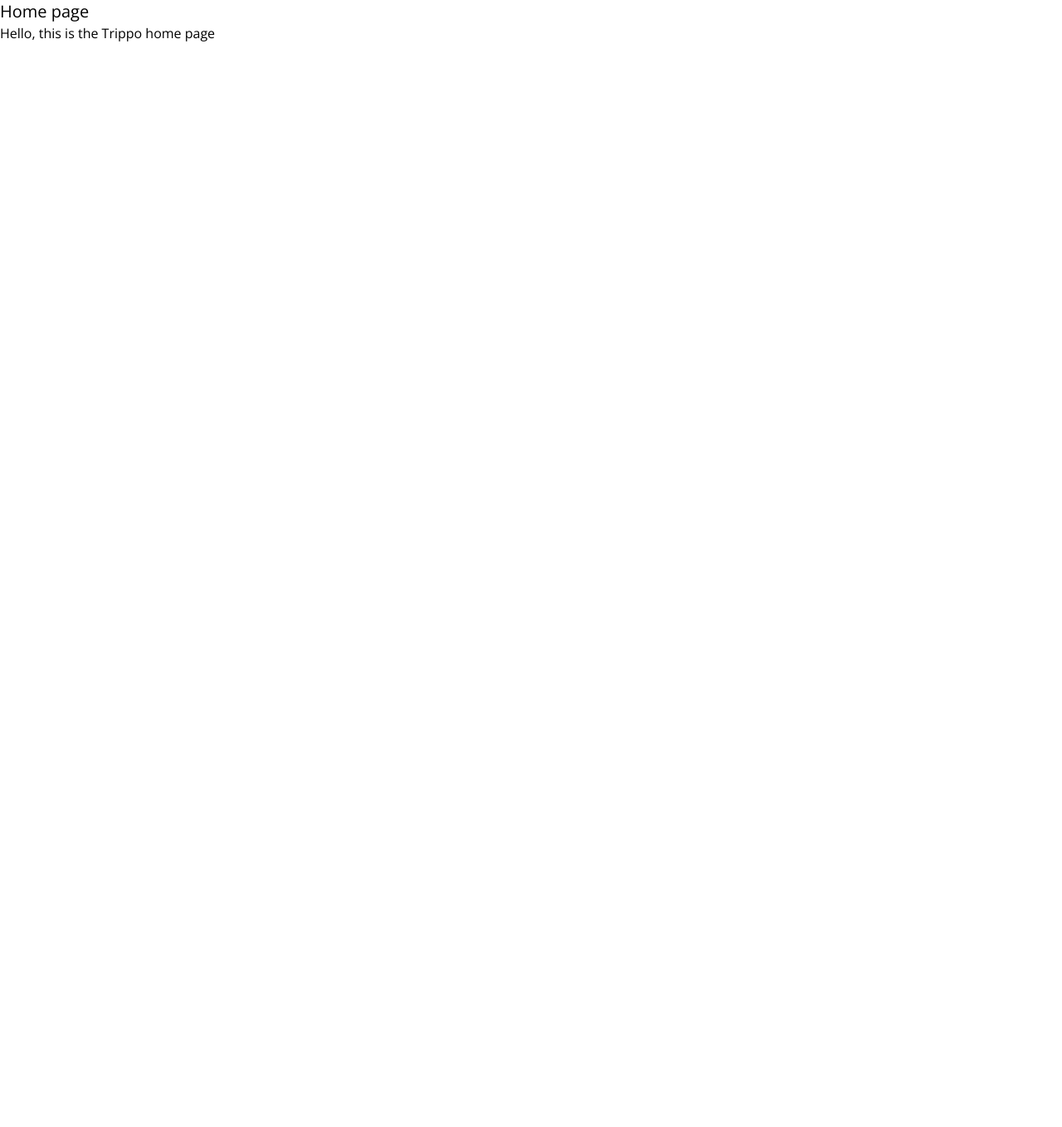
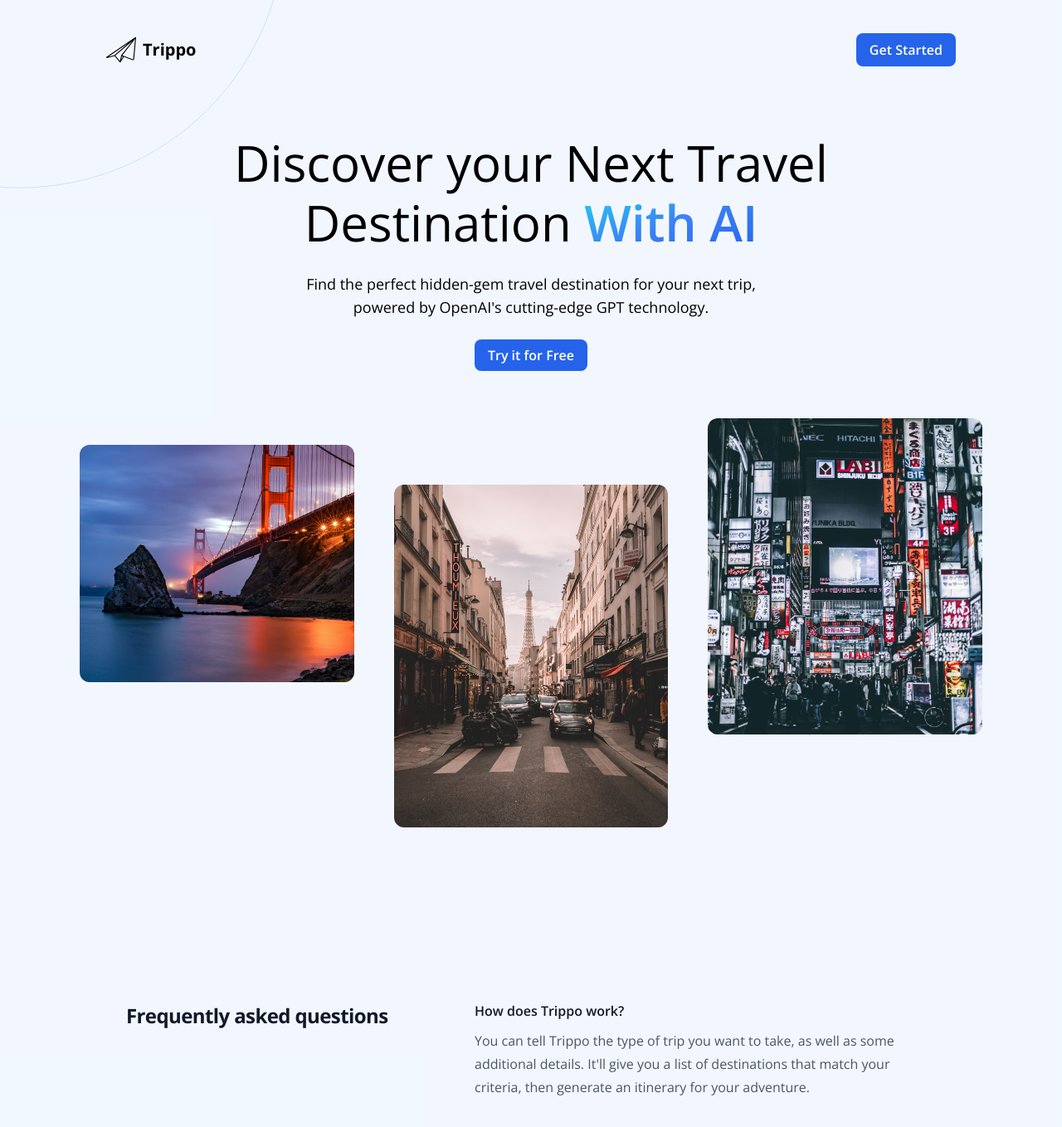
Before and after one commit to tonyspunei/trippo-ai, a Next.js app: page / in a window 1280 px wide. Shown: the top 1358 px of the page at 83% size. Before the commit the page ends 800 px from the top, so only its background shows below. Built offline with nearby package versions, Linux system fonts and the light colour scheme.

Commit message:
update Homepage content

```diff
--- a/src/app/page.tsx
+++ b/src/app/page.tsx
@@ -1,8 +1,112 @@
+import Image from "next/image";
+import GoldenGateBridge from "@/assets/golden-gate-bridge.jpg";
+import Paris from "@/assets/paris.jpg";
+import Tokyo from "@/assets/tokyo.jpg";
+import PaperPlane from "@/assets/paper-plane.svg";
+import Link from "next/link";
+
+const faqs = [
+  {
+    question: "How does Trippo work?",
+    answer: "You can tell Trippo the type of trip you want to take, as well as some additional details. It'll give you a list of destinations that match your criteria, then generate an itinerary for your adventure.",
+  }
+]
+
 export default function Home() {
   return (
-    <div>
-      <h1 className="text-xl">Home page</h1>
-      <p>Hello, this is the Trippo home page</p>
+    <div className="px-6 bg-blue-50/80">
+      <div className="flex flex-col mx-auto max-w-5xl">
+        {/* Navbar */}
+        <nav className="flex justify-between py-6 my-4 items-center">
+          <Link href="/">
+            <div className="flex items-center space-x-2">
+              <Image
+                src={PaperPlane}
+                alt="Trippo's logo"
+                height={36}
+                width={36}
+              />
+              <p className="text-xl font-bold">Trippo</p>
+            </div>
+          </Link>
+          <Link
+            href="/dashboard"
+            className="font-semibold px-4 py-2 text-white bg-blue-600 rounded-lg"
+          >
+            Get Started
+          </Link>
+        </nav>
+        {/* Hero */}
+        <section className="text-center mt-12 md:mt-10">
+          <h1 className="text-6xl leading-[4.5rem] mb-6">
+            Discover your Next Travel
+            <br />
+            Destination{" "}
+            <span className="bg-gradient-to-br from-cyan-400 via-blue-500
+            to-blue-600 text-transparent bg-clip-text font-semibold">
+              With AI
+            </span>
+          </h1>
+          <p className="mb-8 text-lg">
+            Find the perfect hidden-gem travel destination for your
+            next trip,
+            <br />
+            powered by OpenAI&apos;s cutting-edge GPT technology.
+          </p>
+          <Link
+            href="/dashboard"
+            className="rounded-lg bg-blue-600 text-white px-4 py-2 font-semibold"
+          >
+            Try it for Free
+          </Link>
+        </section>
+      </div>
+      <div className="hidden md:block relative 2xl:hidden">
+        {/* Circles */}
+        <div className="w-[40rem] h-[40rem] absolute rounded-full -z-10 border border-blue-500 bg-transparent
+        left-0 bottom-0 -translate-y-1/3 -translate-x-1/2" />
+      </div>
+      {/* Images */}
+      <section className="md:grid grid-cols-9 grid-rows-1 gap-12 mx-auto max-w-6xl pt-16 pb-40 md:h-[700px] md:px-8 relative">
+        <Image
+          className="rounded-xl col-span-3 mt-8 h-3/5 object-cover"
+          src={GoldenGateBridge}
+          alt="Golden Gate Bridge"
+        />
+        <Image
+          className="rounded-xl col-span-3 mt-20 object-cover object-bottom hidden md:block"
+          src={Paris}
+          alt="Eiffel Tower"
+        />
+        <Image
+          className="rounded-xl col-span-3 h-4/5 object-cover hidden md:block"
+          src={Tokyo}
+          alt="Tokyo"
+        />
+      </section>
+      <section>
+        <div className="mx-auto max-w-5xl px-6 pb-24 md:mt-16">
+          <div className="lg:grid lg:grid-cols-12 lg:gap-8">
+            <div className="lg:col-span-5">
+              <h2 className="text-2xl font-bold leading-10 tracking-tight text-gray-900">Frequently asked questions</h2>
+            </div>
+            <div className="mt-10 lg:col-span-7 lg:mt-0">
+              <dl className="space-y-10">
+                {faqs.map((faq, index) => (
+                  <div key={"faq" + index}>
+                    <dt className="text-base font-semibold leading-7 text-gray-900">
+                    {faq.question}
+                    </dt>
+                    <dd className="mt-2 text-base leading-7 text-gray-600">
+                    {faq.answer}
+                    </dd>
+                  </div>
+                ))}
+              </dl>
+            </div>
+          </div>
+        </div>
+      </section>
     </div>
   );
 }
```
